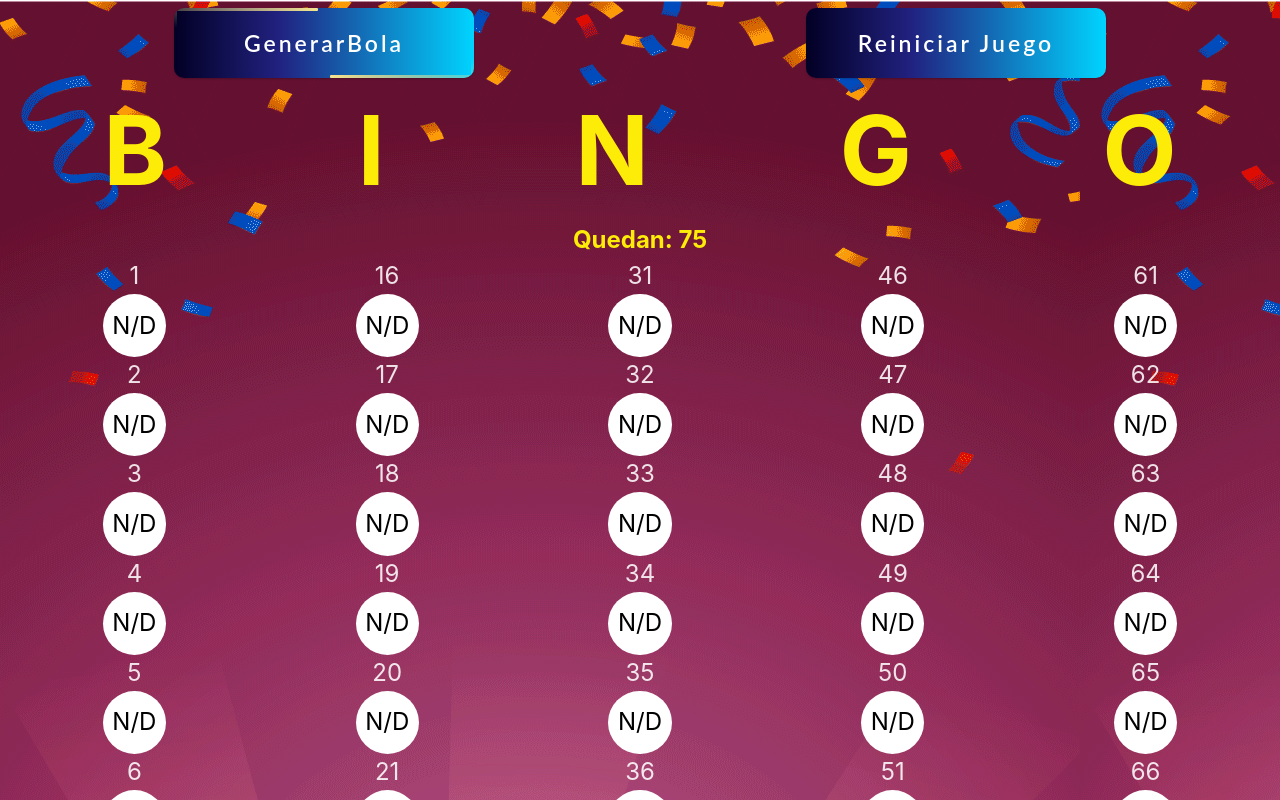
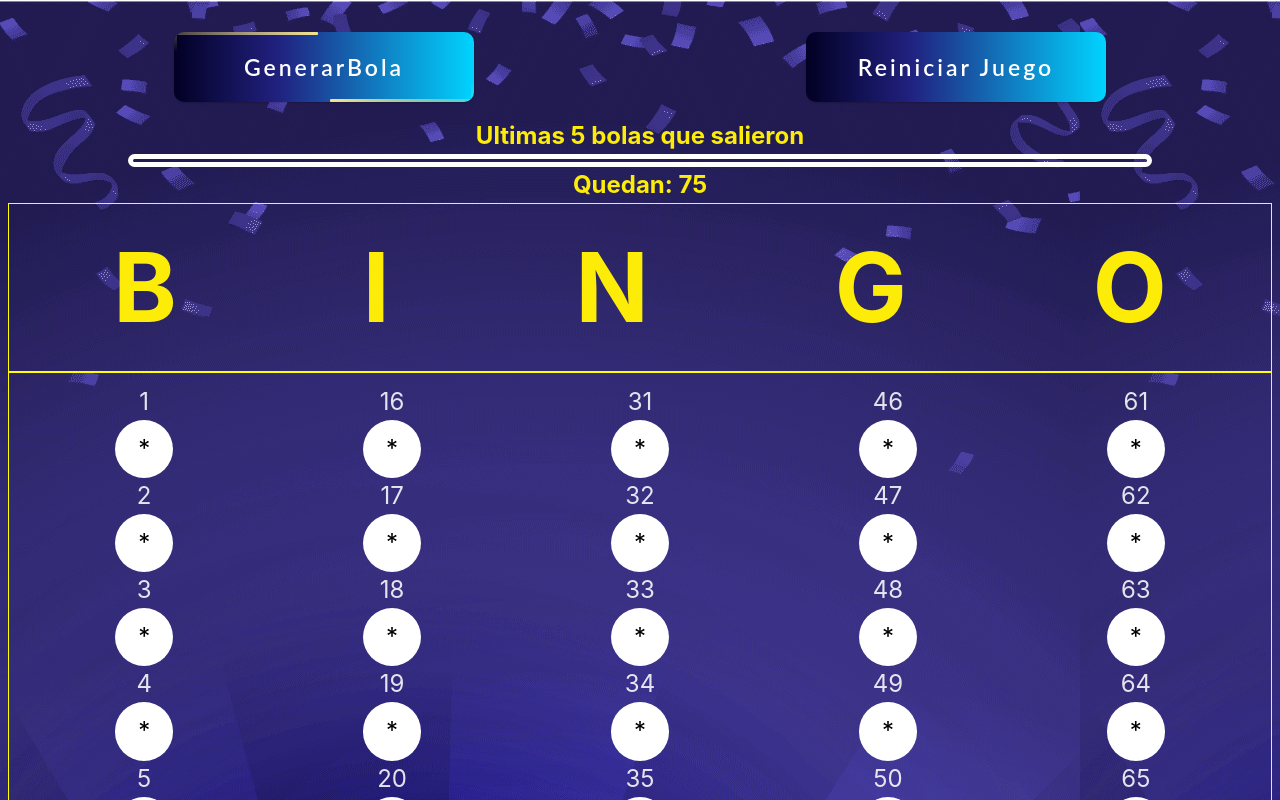
Before and after one commit to BryanGallo/tablaBingo, a React (Vite) app: page / in a window 1280 px wide. Shown: the top 800 px of the page. Built offline with nearby package versions, Linux system fonts and the light colour scheme.

Commit message:
Implementando resumen de bolas cambiando estilos y fondo

```diff
--- a/src/App.css
+++ b/src/App.css
@@ -15,12 +15,12 @@
     list-style: none;
 }
 
-#swal2-html-container{
+#swal2-html-container {
     display: flex !important;
     justify-content: center !important;
 }
 
-p{
+p {
     display: flex;
     width: 12rem;
     height: 12rem;
@@ -30,8 +30,30 @@
     font-weight: 700;
     color: white;
     border-radius: 50%;
+    padding: 1rem;
+    margin: 0.1rem;
+}
+
+.resumen{
+    display: flex;
+    width: 80%;
+    justify-content: center;
+    margin: 0 auto;
+    gap: 1rem;
     padding: 0.1rem;
-    margin: 0.1rem;
+    border: 5px solid white;
+    border-radius: 1rem;
+}
+
+.resumen .labelResu {
+    width: 50px;
+    height: 50px;
+    background-color: white;
+    border-radius: 50%;
+    display: flex;
+    justify-content: center;
+    align-items: center;
+    padding: 0.1rem;
 }
 
 .letras {
@@ -39,6 +61,8 @@
     justify-content: space-around;
     font-size: 4rem;
     text-align: center;
+    border: solid yellow 1px;
+    padding: 0.7rem;
 }
 
 .letras .letras_b {
@@ -53,145 +77,150 @@
 }
 
 .letras .letras_b .letras_b_num label:nth-child(2) {
-    width: 60px;
-    height: 60px;
+    width: 55px;
+    height: 55px;
     background-color: white;
     border-radius: 50%;
     display: flex;
     justify-content: center;
     align-items: center;
     padding: 0.1rem;
-
 }
 
-#rosa{
+#rosa {
     background-color: rgb(233, 66, 255);
 }
-#rojo{
+#rojo {
     background-color: red;
 }
-#amarillo{
+#amarillo {
     background-color: rgb(236, 145, 8);
 }
-#azul{
+#azul {
     background-color: blue;
 }
-#verde{
+#verde {
     background-color: green;
 }
 
-.container{
+.container {
     display: flex;
     justify-content: space-around;
+    margin-top: 2rem;
 }
 
-button{
-    width:300px;
-    height:70px;
-    background: linear-gradient(90deg, rgba(2,0,36,1) 0%, rgba(33,33,128,1) 35%, rgba(0,212,255,1) 100%);
+button {
+    width: 300px;
+    height: 70px;
+    background: linear-gradient(
+        90deg,
+        rgba(2, 0, 36, 1) 0%,
+        rgba(33, 33, 128, 1) 35%,
+        rgba(0, 212, 255, 1) 100%
+    );
     border-style: none;
-    color:#fff;
+    color: #fff;
     font-size: 23px;
     letter-spacing: 3px;
-    font-family: 'Lato';
+    font-family: "Lato";
     font-weight: 600;
     outline: none;
     cursor: pointer;
     position: relative;
     padding: 0px;
     overflow: hidden;
-    transition: all .5s;
-    box-shadow: 0px 1px 2px rgba(0,0,0,.2);
+    transition: all 0.5s;
+    box-shadow: 0px 1px 2px rgba(0, 0, 0, 0.2);
     border-radius: 10px;
 }
-button span{
+button span {
     position: absolute;
     display: block;
 }
-button span:nth-child(1){
+button span:nth-child(1) {
     height: 3px;
-    width:200px;
-    top:0px;
-    left:-200px;
-    background: linear-gradient(to right, rgba(0,0,0,0), #f6e58d);
+    width: 200px;
+    top: 0px;
+    left: -200px;
+    background: linear-gradient(to right, rgba(0, 0, 0, 0), #f6e58d);
     border-top-right-radius: 1px;
     border-bottom-right-radius: 1px;
     animation: span1 2s linear infinite;
     animation-delay: 1s;
 }
 
-@keyframes span1{
-    0%{
-        left:-200px
+@keyframes span1 {
+    0% {
+        left: -200px;
     }
-    100%{
-        left:200px;
+    100% {
+        left: 200px;
     }
 }
-button span:nth-child(2){
+button span:nth-child(2) {
     height: 70px;
     width: 3px;
-    top:-70px;
-    right:0px;
-    background: linear-gradient(to bottom, rgba(0,0,0,0), #f6e58d);
+    top: -70px;
+    right: 0px;
+    background: linear-gradient(to bottom, rgba(0, 0, 0, 0), #f6e58d);
     border-bottom-left-radius: 1px;
     border-bottom-right-radius: 1px;
     animation: span2 2s linear infinite;
     animation-delay: 2s;
 }
-@keyframes span2{
-    0%{
-        top:-70px;
+@keyframes span2 {
+    0% {
+        top: -70px;
     }
-    100%{
-        top:70px;
+    100% {
+        top: 70px;
     }
 }
-button span:nth-child(3){
-    height:3px;
-    width:200px;
-    right:-200px;
+button span:nth-child(3) {
+    height: 3px;
+    width: 200px;
+    right: -200px;
     bottom: 0px;
-    background: linear-gradient(to left, rgba(0,0,0,0), #f6e58d);
+    background: linear-gradient(to left, rgba(0, 0, 0, 0), #f6e58d);
     border-top-left-radius: 1px;
     border-bottom-left-radius: 1px;
     animation: span3 2s linear infinite;
     animation-delay: 3s;
 }
-@keyframes span3{
-    0%{
-        right:-200px;
+@keyframes span3 {
+    0% {
+        right: -200px;
     }
-    100%{
+    100% {
         right: 200px;
     }
 }
 
-button span:nth-child(4){
-    height:70px;
-    width:3px;
-    bottom:-70px;
-    left:0px;
-    background: linear-gradient(to top, rgba(0,0,0,0), #f6e58d);
+button span:nth-child(4) {
+    height: 70px;
+    width: 3px;
+    bottom: -70px;
+    left: 0px;
+    background: linear-gradient(to top, rgba(0, 0, 0, 0), #f6e58d);
     border-top-right-radius: 1px;
     border-top-left-radius: 1px;
     animation: span4 2s linear infinite;
     animation-delay: 4s;
 }
-@keyframes span4{
-    0%{
+@keyframes span4 {
+    0% {
         bottom: -70px;
     }
-    100%{
-        bottom:70px;
+    100% {
+        bottom: 70px;
     }
 }
 
-button:hover{
-    transition: all .5s;
+button:hover {
+    transition: all 0.5s;
     transform: rotate(-3deg) scale(1.1);
-    box-shadow: 0px 3px 5px rgba(0,0,0,.4);
+    box-shadow: 0px 3px 5px rgba(0, 0, 0, 0.4);
 }
-button:hover span{
+button:hover span {
     animation-play-state: paused;
 }
--- a/src/App.jsx
+++ b/src/App.jsx
@@ -3,6 +3,7 @@
 import GenerarBola from "./components/GenerarBola.jsx";
 import NumeroLetras from "./components/NumeroLetras.jsx";
 import ResetearJuego from "./components/ResetearJuego.jsx";
+import Resumen from "./components/Resumen.jsx";
 import bolasLetras from "./data/bolas.js";
 import Swal from "sweetalert2";
 import "./App.css";
@@ -14,17 +15,31 @@
     const [bolasN, setBolasN] = useState([]);
     const [bolasG, setBolasG] = useState([]);
     const [bolasO, setBolasO] = useState([]);
+    const [resumen, setResumen] = useState([]);
 
+    const MAX = 5;
     const agregarBola = (condition) => {
         console.log(condition);
-        const colores ={
-            B:"rosa",
-            I:"rojo",
-            N:"amarillo",
-            G:"azul",
-            O:"verde"
-        }
-        let color = colores[condition.letra]
+
+        const agregarResumen = (valor) => {
+            console.log(valor);
+            if (resumen.length === MAX) {
+                const nuevoResumen = resumen.slice(1);
+                setResumen([...nuevoResumen, valor]);
+            }else{
+                setResumen([...resumen,valor])
+            }
+        };
+        agregarResumen(condition)
+
+        const colores = {
+            B: "rosa",
+            I: "rojo",
+            N: "amarillo",
+            G: "azul",
+            O: "verde",
+        };
+        let color = colores[condition.letra];
 
         Swal.fire({
             title: "LA BOLA ES :",
@@ -123,6 +138,7 @@
                 setBolasN([]);
                 setBolasG([]);
                 setBolasO([]);
+                setResumen([])
             } else {
                 return;
             }
@@ -135,10 +151,14 @@
                 <GenerarBola generar={generar} />
                 <ResetearJuego resetearJuego={resetearJuego} />
             </div>
-            <Header />
+            <h2 style={{marginTop:"1rem"}}>
+                <strong>Ultimas 5 bolas que salieron</strong>
+            </h2>
+            <Resumen resumen={resumen} />
             <h2>
                 Quedan: <strong>{bolas.length}</strong>
             </h2>
+            <Header />
             <div className="letras">
                 <NumeroLetras bolas={bolasB} maxs={maxsB} />
                 <NumeroLetras bolas={bolasI} maxs={maxsI} />
--- a/src/components/NumeroLetras.jsx
+++ b/src/components/NumeroLetras.jsx
@@ -41,7 +41,7 @@
                                                 color: "black",
                                             }}
                                         >
-                                            N/D
+                                            *
                                         </label>
                                     </>
                                 )}
--- /dev/null
+++ b/src/components/Resumen.jsx
@@ -0,0 +1,35 @@
+import React from "react";
+
+const Resumen = ({ resumen }) => {
+    console.log(resumen);
+    return (
+        <div className="resumen">
+            {resumen &&
+                resumen.map((resu) => (
+                    <>
+                        <label
+                            key={resu.numero}
+                            className="labelResu"
+                            id={
+                                resu.letra === "B"
+                                    ? "rosa"
+                                    : resu.letra === "I"
+                                    ? "rojo"
+                                    : resu.letra === "N"
+                                    ? "amarillo"
+                                    : resu.letra === "G"
+                                    ? "azul"
+                                    : resu.letra === "O"
+                                    ? "verde"
+                                    : ""
+                            }
+                        >
+                            {resu.letra}-{resu.numero}
+                        </label>
+                    </>
+                ))}
+        </div>
+    );
+};
+
+export default Resumen;
```
Also changed, not shown: public/fondo.png.
